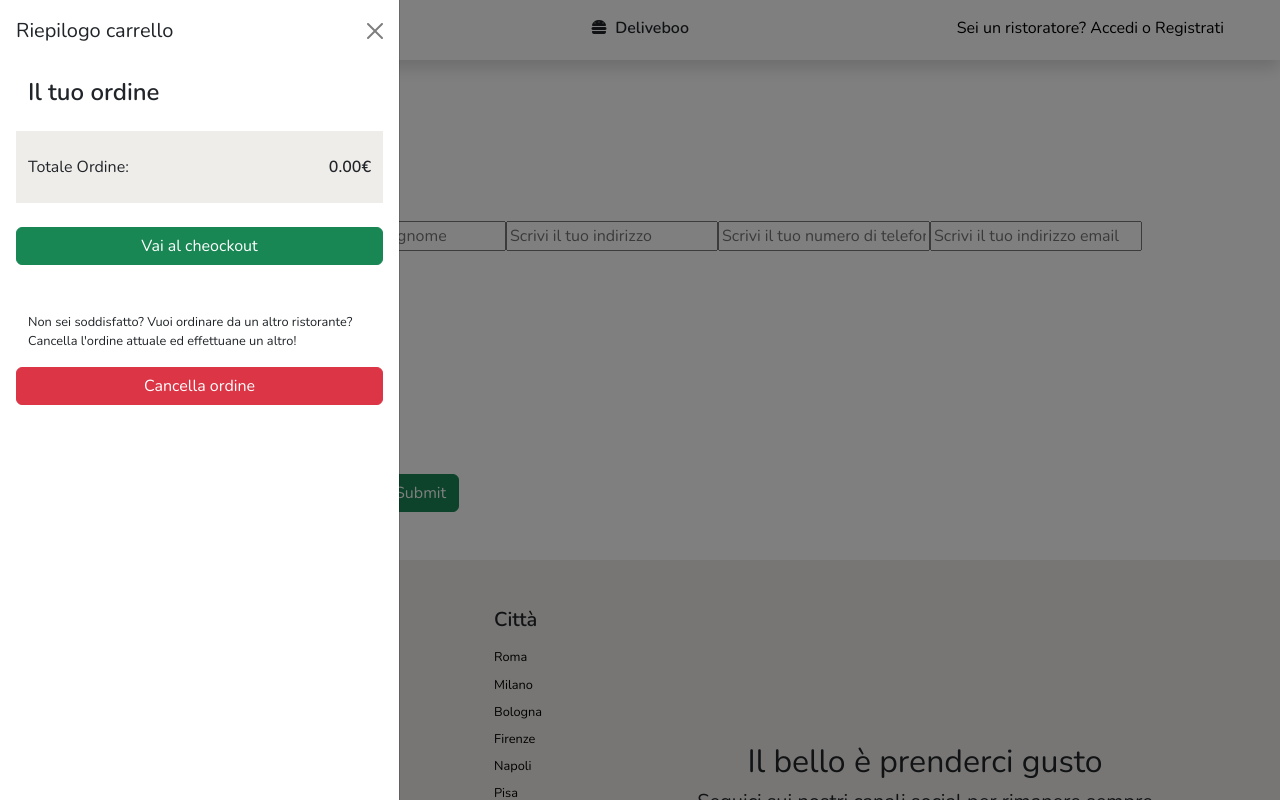
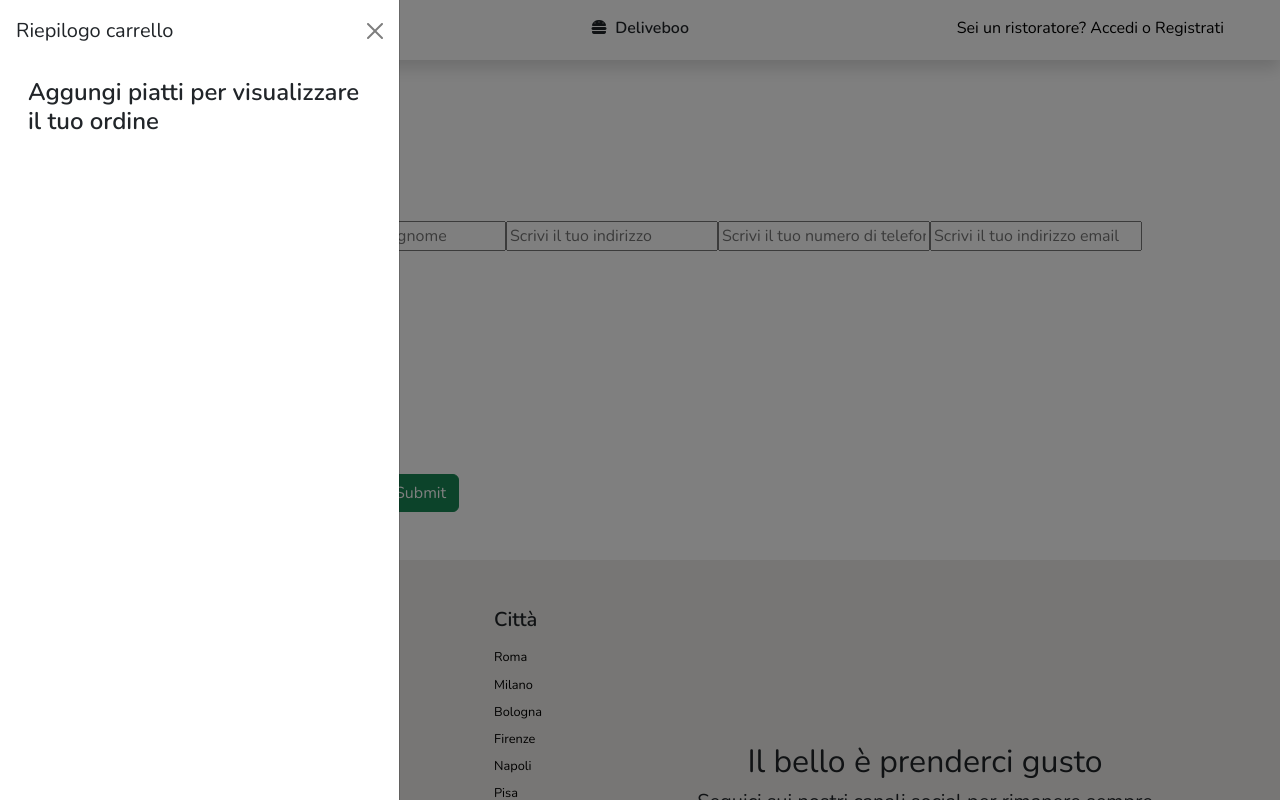
Before and after one commit to DANC0D3R/deliveboo-fe, a Vue app: page /cart in a window 1280 px wide. Both pictures are taken after a click on the link "Il tuo carrello". Shown: the top 800 px of the page. Built offline with nearby package versions, Linux system fonts and the light colour scheme.

Commit message:
Aggiunta condizione carrello vuoto

```diff
--- a/src/components/CartTest.vue
+++ b/src/components/CartTest.vue
@@ -75,7 +75,7 @@
 
 <template>
     <div class="container">
-        <div class="row justify-content-center">
+        <div v-if="store.totalPrice > 0" class="row justify-content-center">
             <div class="col-12 mb-3">
                 <h4>
                     Il tuo ordine
@@ -121,10 +121,7 @@
                 </strong></span>
             </div>
 
-            <!-- <div v-if="totalPrice == 0">
-                <p>Aggungi piatti per procedere all'ordine</p>
-            </div> -->
-            <!-- <div v-else> -->
+            <div>
                 <!-- Pulsante che reinderizza al check-out -->
                 <router-link :to="{ name: 'checkout' }" class="btn btn-success col-12 mt-4">
                     Vai al cheockout
@@ -138,10 +135,12 @@
                 <button class="btn btn-danger col-12 mb-4" v-on:click="deleteData()">
                     Cancella ordine
                 </button>
-            <!-- </div> -->
-
+            </div>
         </div>
 
+        <div v-else>
+            <h4>Aggungi piatti per visualizzare il tuo ordine</h4>
+        </div>
     </div>
 </template>
 
```
